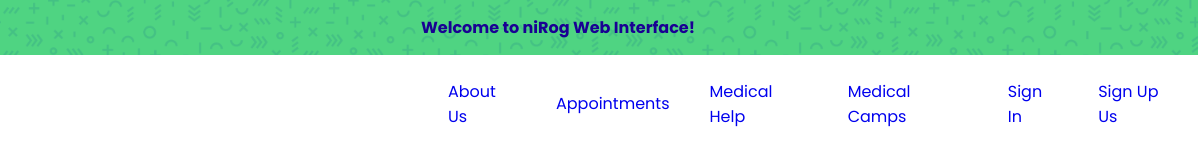
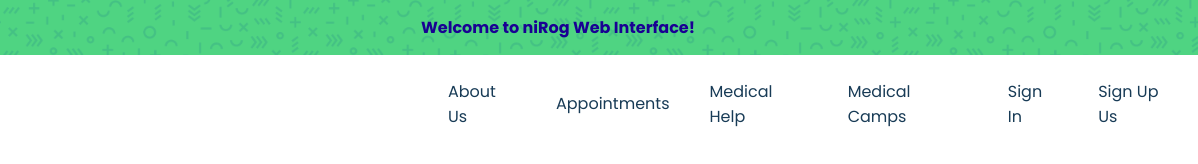
Before and after one commit to ankit443/niRog-Web-Integration, a plain HTML site: page index.html in a window 1280 px wide. Shown: the full height of the page, 82-1280 px from the left. Drawn offline with Linux system fonts and the light colour scheme.

Commit message:
initialized hoverLinks for page

```diff
--- a/index.html
+++ b/index.html
@@ -34,12 +34,12 @@
             <div class="navLinks">
 
                 <ul  class="flex">
-                    <li><a href="#" class="hoverLinks">About Us</a></li>
-                    <li><a href="#" class="hoverLinks">Appointments</a></li>
-                    <li><a href="#" class="hoverLinks">Medical Help</a></li>
-                    <li><a href="#" class="hoverLinks">Medical Camps</a></li>
-                    <li><a href="#" class="hoverLinks">Sign In</a></li>
-                    <li><a href="#" class="hoverLinks">Sign Up Us</a></li>
+                    <li><a href="#" class="hoverLink">About Us</a></li>
+                    <li><a href="#" class="hoverLink">Appointments</a></li>
+                    <li><a href="#" class="hoverLink">Medical Help</a></li>
+                    <li><a href="#" class="hoverLink">Medical Camps</a></li>
+                    <li><a href="#" class="hoverLink">Sign In</a></li>
+                    <li><a href="#" class="hoverLink">Sign Up Us</a></li>
                 </ul>
 
             </div>
--- a/style.css
+++ b/style.css
@@ -90,6 +90,18 @@ ul{
     align-items: center;
 }
 
+.hoverLink{
+
+    color: var(--primaryTextColor);
+
+
+}
+
+.hoverLink:hover{
+
+    color: var(--accentColor);
+}
+
 
 /* topBanner Part */
 
```
